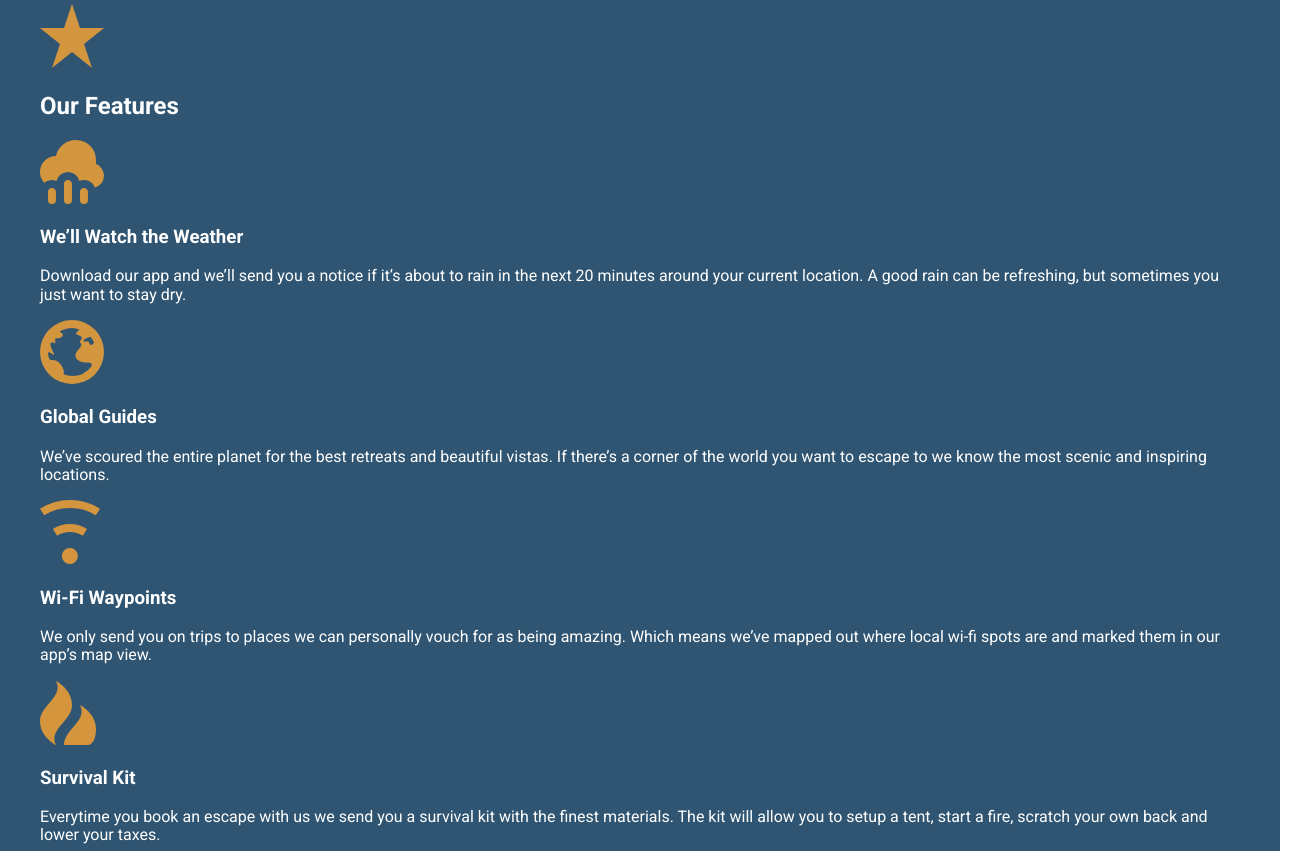
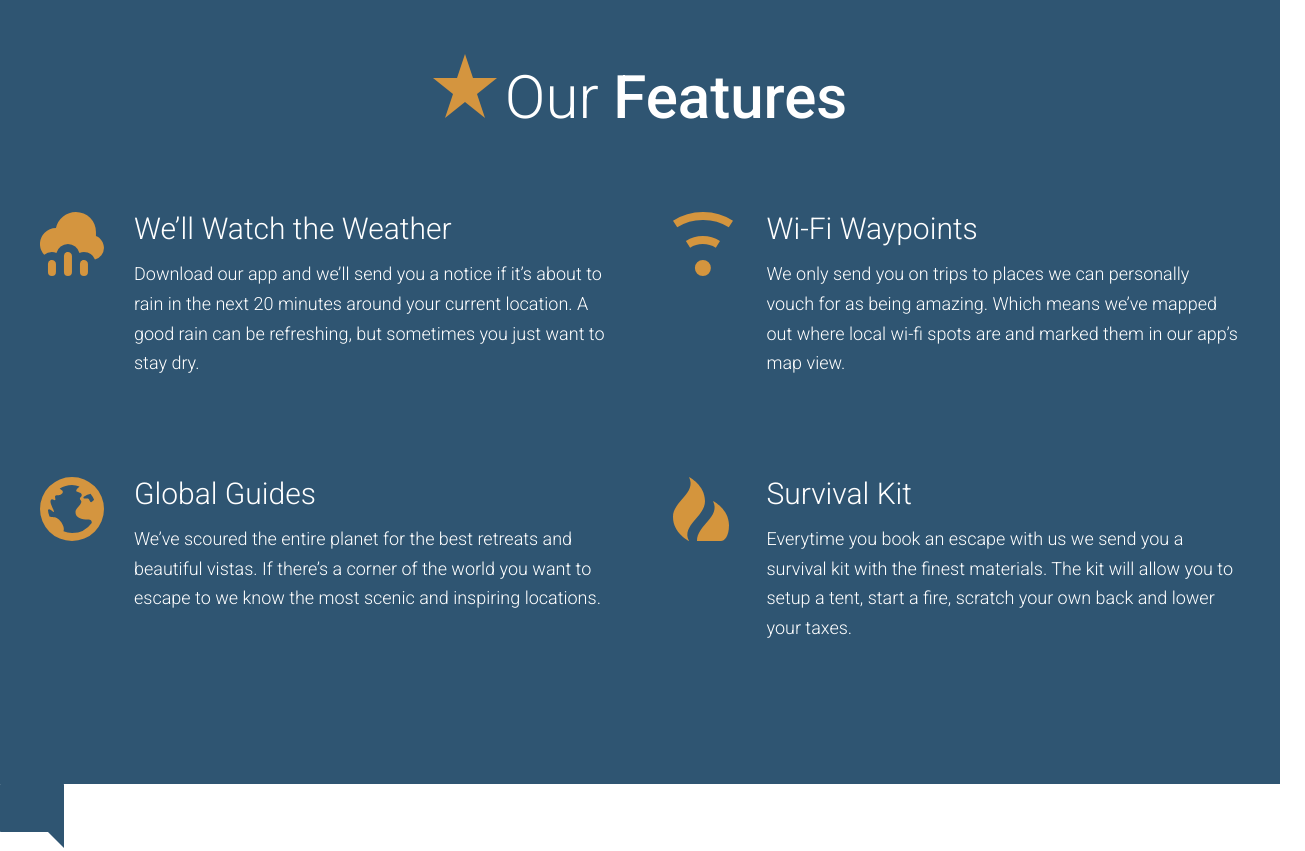
Before and after one commit to yarowa/travel-site, a website: page index.html in a window 1280 px wide. Shown: the part 2088-2939 px from the top of the page, 1305 px wide, since content can reach past the window. Drawn offline with Linux system fonts and the light colour scheme.

Commit message:
Completed Our feature Section

```diff
--- a/app/scss/core.scss
+++ b/app/scss/core.scss
@@ -1,17 +1,19 @@
 @import 'normalize.css';
 
-@import 'vendor/vars/_vars';
-@import 'vendor/queries/_mixins';
+@import 'src/vars/_vars';
+@import 'src/queries/_mixins';
 
 
 
 
-@import 'vendor/modules/_buttons';
-@import 'vendor/modules/_large-hero';
-@import 'vendor/modules/_wrapper';
-@import 'vendor/modules/_page-section';
-@import 'vendor/modules/_headline';
-@import 'vendor/modules/_generic-content';
+@import 'src/modules/_buttons';
+@import 'src/modules/_large-hero';
+@import 'src/modules/_wrapper';
+@import 'src/modules/_page-section';
+@import 'src/modules/_headline';
+@import 'src/modules/_generic-content';
+@import 'src/modules/_section-title';
+@import 'src/modules/_feature-item';
 
-@import 'vendor/basic/_general';
-@import 'vendor/basic/_grid';
+@import 'src/basic/_general';
+@import 'src/basic/_grid';
--- a/app/scss/vendor/basic/_general.scss
+++ b/app/scss/src/basic/_general.scss
@@ -5,6 +5,7 @@
 body{
    font-family: 'Roboto', sans-serif;
    color: #333;
+   font-weight: 300;
 
 }
 img{
--- a/app/scss/vendor/basic/_grid.scss
+++ b/app/scss/src/basic/_grid.scss
@@ -8,8 +8,16 @@
    &--gutters{
       margin-right: -25px;
    }
+   &--gutters-large{
+      margin-right: -65px;
+   }
    &--gutters > div{
       padding-right: 25px;
+      overflow: hidden;
+   }
+
+   &--gutters-large > div{
+      padding-right: 65px;
       overflow: hidden;
    }
 }
@@ -38,4 +46,8 @@
          width: 63%;
       }
    }
+   .md-6-column{
+      width: 50%;
+      float: left;
+   }
 }
--- /dev/null
+++ b/app/scss/src/modules/_feature-item.scss
@@ -0,0 +1,31 @@
+.feature-item{
+  position: relative;
+  padding-bottom: 2.5rem;
+
+  @add-mixin small{
+    padding-left: 5.875rem;
+  }
+
+  &__icon{
+    display: block;
+    margin: 0 auto;
+    @add-mixin small{
+      position: absolute;
+      left: 0;
+    }
+
+  }
+  &__title{
+    font-size: 1.6rem;
+    font-weight: 300;
+    margin-top: .7em;
+    margin-bottom: .8rem;
+    text-align: center;
+
+    @add-mixin small{
+      text-align: left;
+      margin-top: 1em;
+      font-size: 1.875rem;
+    }
+  }
+}
--- a/app/scss/vendor/modules/_generic-content.scss
+++ b/app/scss/src/modules/_generic-content.scss
@@ -1,8 +1,8 @@
 .generic-content-container{
    p{
       line-height: 1.65;
-      //font-size: 1.125rem;
-      margin: 1.8rem 0;
+      font-weight: 300;
+      margin: 0 0 1.8rem 0;
       @add-mixin small {
          font-size: 1.125rem;
       }
--- /dev/null
+++ b/app/scss/src/modules/_section-title.scss
@@ -0,0 +1,24 @@
+.section-title{
+  font-size: 2.55rem;
+  font-weight: 300;
+  text-align: center;
+
+  @add-mixin small{
+    font-size: 3.75rem;
+  }
+  strong{
+    font-weight: 500;
+  }
+  &__icon{
+    display: block;
+    margin-right: auto;
+    margin-left: auto;
+    margin-bottom: .6rem;
+    @add-mixin small{
+      margin-right: .5rem;
+      margin-left: 0;
+      margin-bottom: 0;
+      display: inline-block;
+    }
+  }
+}
--- a/gulpfile.js
+++ b/gulpfile.js
@@ -1,10 +1,10 @@
 const gulp           =   require('gulp'),
       sass           =   require('gulp-sass'),
       postcss        =   require('gulp-postcss'),
-      mixins         =   require('postcss-mixins')
+      mixins         =   require('postcss-mixins'),
       cssvars        =   require('postcss-simple-vars'),
       autoprefixer   =   require('autoprefixer'),
-      cssImort       =   require('postcss-import'),
+      cssImport       =   require('postcss-import'),
       nested         =   require('postcss-nested'),
       del            =   require('del'),
       browserSync    =   require('browser-sync').create();
@@ -13,10 +13,10 @@ var paths = {
    home:  "./*.html",
    scss: "./app/scss/**/*.scss",
    scrpt: "./app/assets/js/*.js"
-}
+};
 gulp.task('clean', function () {
    return del(['build']);
-})
+});
 ///Compile Sass and inject to browser
 gulp.task('sass', ['clean'], function () {
    return gulp.src(paths.scss)
@@ -24,7 +24,7 @@ gulp.task('sass', ['clean'], function () {
                   console.log(err.toString());
                   this.emit('end');
                }))
-               .pipe(postcss([cssImort, autoprefixer, mixins, cssvars, nested]))
+               .pipe(postcss([cssImport, autoprefixer, mixins, cssvars, nested]))
                .pipe(gulp.dest('./app/css'))
                .pipe(browserSync.stream());
 });
--- a/index.html
+++ b/index.html
@@ -68,29 +68,44 @@
 
   <div id="features" class="page-section page-section--blue">
     <div class="wrapper">
-      <img src="app/assets/images/icons/star.svg">
-      <h2>Our Features</h2>
 
-      <img src="app/assets/images/icons/rain.svg">
-      <h3>We&rsquo;ll Watch the Weather</h3>
-      <p>Download our app and we&rsquo;ll send you a notice if it&rsquo;s about to rain in the next 20 minutes around your current location. A good rain can be refreshing, but sometimes you just want to stay dry.</p>
+      <h2 class="section-title"> <img class="section-title__icon" src="app/assets/images/icons/star.svg">Our <strong>Features</strong></h2>
+        <div class="row row--gutters-large generic-content-container">
+            <div class="md-6-column">
+                <div class="feature-item">
+                    <img class="feature-item__icon" src="app/assets/images/icons/rain.svg">
+                    <h3 class="feature-item__title">We&rsquo;ll Watch the Weather</h3>
+                    <p>Download our app and we&rsquo;ll send you a notice if it&rsquo;s about to rain in the next 20 minutes around your current location. A good rain can be refreshing, but sometimes you just want to stay dry.</p>
+                </div>
+                <div class="feature-item">
+                    <img class="feature-item__icon" src="app/assets/images/icons/globe.svg">
+                    <h3 class="feature-item__title">Global Guides</h3>
+                    <p>We&rsquo;ve scoured the entire planet for the best retreats and beautiful vistas. If there&rsquo;s a corner of the world you want to escape to we know the most scenic and inspiring locations.</p>
 
-      <img src="app/assets/images/icons/globe.svg">
-      <h3>Global Guides</h3>
-      <p>We&rsquo;ve scoured the entire planet for the best retreats and beautiful vistas. If there&rsquo;s a corner of the world you want to escape to we know the most scenic and inspiring locations.</p>
+                </div>
 
-      <img src="app/assets/images/icons/wifi.svg">
-      <h3>Wi-Fi Waypoints</h3>
-      <p>We only send you on trips to places we can personally vouch for as being amazing. Which means we&rsquo;ve mapped out where local wi-fi spots are and marked them in our app&rsquo;s map view.</p>
+            </div>
+            <div class="md-6-column">
+                <div class="feature-item">
+                    <img class="feature-item__icon" src="app/assets/images/icons/wifi.svg">
+                    <h3 class="feature-item__title">Wi-Fi Waypoints</h3>
+                    <p>We only send you on trips to places we can personally vouch for as being amazing. Which means we&rsquo;ve mapped out where local wi-fi spots are and marked them in our app&rsquo;s map view.</p>
+                </div>
+                <div class="feature-item">
+                    <img class="feature-item__icon" src="app/assets/images/icons/fire.svg">
+                    <h3 class="feature-item__title">Survival Kit</h3>
+                    <p>Everytime you book an escape with us we send you a survival kit with the finest materials. The kit will allow you to setup a tent, start a fire, scratch your own back and lower your taxes.</p>
+                </div>
+            </div>
+        </div>
 
-      <img src="app/assets/images/icons/fire.svg">
-      <h3>Survival Kit</h3>
-      <p>Everytime you book an escape with us we send you a survival kit with the finest materials. The kit will allow you to setup a tent, start a fire, scratch your own back and lower your taxes.</p>
+
     </div>
   </div>
 
   <div id="testimonials">
     <img src="app/assets/images/icons/comment.svg">
+
     <h2>Real Testimonials</h2>
 
     <img src="app/assets/images/testimonial-jane.jpg">
```
Also changed, not shown: app/css/core.css, app/scss/src/modules/_buttons.scss (renamed from app/scss/vendor/modules/_buttons.scss), app/scss/src/modules/_headline.scss (renamed from app/scss/vendor/modules/_headline.scss), app/scss/src/modules/_large-hero.scss (renamed from app/scss/vendor/modules/_large-hero.scss), app/scss/src/modules/_page-section.scss (renamed from app/scss/vendor/modules/_page-section.scss), app/scss/src/modules/_wrapper.scss (renamed from app/scss/vendor/modules/_wrapper.scss), app/scss/src/queries/_mixins.scss (renamed from app/scss/vendor/queries/_mixins.scss), app/scss/src/vars/_vars.scss (renamed from app/scss/vendor/vars/_vars.scss).
